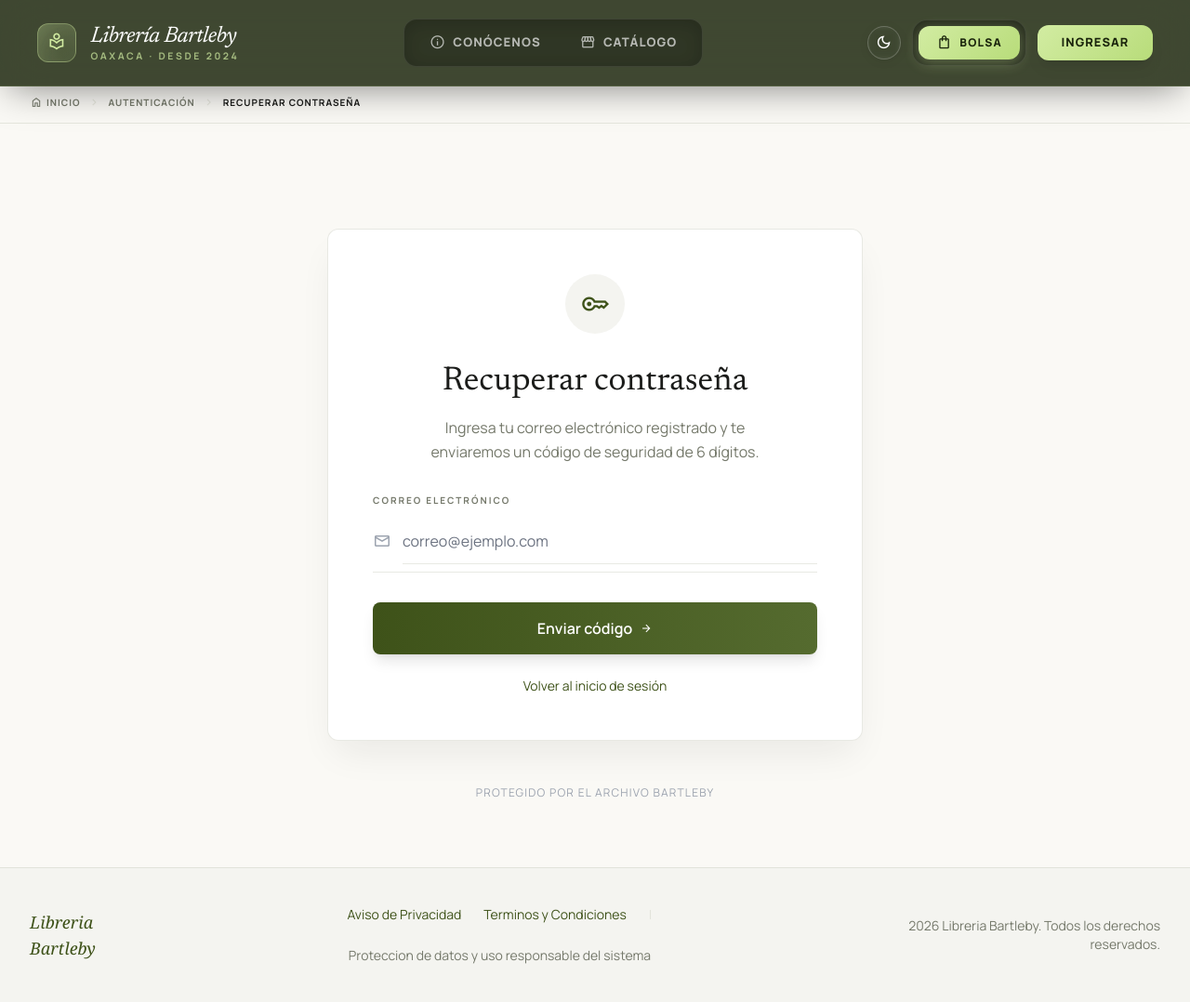
After one commit to Angixs-zz/libreria_bartleby, a Django app: page /usuarios/recuperar-password/ in a window 1280 px wide. The commit adds this page. Shown: the whole page at 93% size. Run offline with Django 5.2, Linux system fonts and the light colour scheme; some libraries are stand-ins or nearby versions.

Commit message:
Ahora podemos enviar por email

```diff
--- a/config/settings.py
+++ b/config/settings.py
@@ -156,6 +156,12 @@ MEDIA_ROOT = os.path.join(BASE_DIR, 'media')
 
 # Fallback local cuando Resend no está configurado
 EMAIL_BACKEND = config('EMAIL_BACKEND', default='django.core.mail.backends.console.EmailBackend')
+EMAIL_HOST = config('EMAIL_HOST', default='')
+EMAIL_PORT = config('EMAIL_PORT', cast=int, default=587)
+EMAIL_USE_TLS = config('EMAIL_USE_TLS', cast=bool, default=True)
+EMAIL_HOST_USER = config('EMAIL_HOST_USER', default='')
+EMAIL_HOST_PASSWORD = config('EMAIL_HOST_PASSWORD', default='')
+DEFAULT_FROM_EMAIL = config('DEFAULT_FROM_EMAIL', default='noreply@bartleby.dev')
 
 # REDIRECCIONES DE AUTENTICACIÓN
 LOGIN_URL = 'login'
--- a/templates/registration/login.html
+++ b/templates/registration/login.html
@@ -71,6 +71,7 @@
                     <div class="flex justify-between items-end mb-1">
                         <label class="block font-label text-[10px] uppercase tracking-[0.2em] transition-colors group-focus-within:!text-[var(--primary)]"
                                style="color: var(--text-muted);">Contraseña</label>
+                        <a href="{% url 'recuperar_password_solicitar' %}" class="text-[9px] uppercase tracking-wider font-bold hover:underline" style="color: var(--primary);">¿La olvidaste?</a>
                     </div>
                     <div class="flex items-center py-2 transition-all duration-500"
                          style="border-bottom: 1px solid var(--border);">
--- /dev/null
+++ b/usuarios/templates/usuarios/recuperar_solicitar.html
@@ -0,0 +1,83 @@
+{% extends 'base.html' %}
+
+{% block breadcrumbs %}
+<div class="w-full" style="background-color: var(--bg); border-bottom: 1px solid var(--border);">
+    <div class="max-w-7xl mx-auto px-8 py-3">
+        <nav class="flex items-center gap-2 text-[10px] font-bold uppercase tracking-widest" aria-label="Breadcrumb">
+            <a href="{% url 'lista_libros' %}" class="flex items-center gap-1 transition-opacity hover:opacity-70" style="color: var(--text-muted);">
+                <span class="material-symbols-outlined text-sm">home</span>
+                Inicio
+            </a>
+            <span class="material-symbols-outlined text-sm" style="color: var(--border);">chevron_right</span>
+            <span style="color: var(--text-muted);">Autenticación</span>
+            <span class="material-symbols-outlined text-sm" style="color: var(--border);">chevron_right</span>
+            <span style="color: var(--text);">Recuperar contraseña</span>
+        </nav>
+    </div>
+</div>
+{% endblock %}
+
+
+{% block content %}
+<main class="min-h-screen flex items-center justify-center px-6 py-12"
+      style="background-color: var(--bg);">
+    <div class="max-w-xl w-full">
+
+        <div class="rounded-xl shadow-[0_20px_40px_-10px_rgba(27,28,26,0.08)] p-8 md:p-12 relative z-10 mt-10"
+             style="background-color: var(--surface); border: 1px solid var(--border);">
+
+            <div class="flex justify-center mb-8">
+                <div class="w-16 h-16 rounded-full flex items-center justify-center"
+                     style="background-color: var(--bg-subtle); color: var(--primary);">
+                    <span class="material-symbols-outlined text-3xl">key</span>
+                </div>
+            </div>
+
+            <div class="text-center mb-8">
+                <h1 class="font-headline text-3xl md:text-4xl mb-4" style="color: var(--text);">Recuperar contraseña</h1>
+                <p class="font-body leading-relaxed max-w-sm mx-auto" style="color: var(--text-muted);">
+                    Ingresa tu correo electrónico registrado y te enviaremos un código de seguridad de 6 dígitos.
+                </p>
+            </div>
+
+            <form action="{% url 'recuperar_password_solicitar' %}" class="space-y-8" method="POST">
+                {% csrf_token %}
+
+                <div class="relative group">
+                    <label class="block font-label text-[10px] uppercase tracking-[0.2em] mb-1 transition-colors group-focus-within:!text-[var(--primary)]"
+                           style="color: var(--text-muted);">Correo electrónico</label>
+                    <div class="flex items-center py-2 transition-all duration-500"
+                         style="border-bottom: 1px solid var(--border);">
+                        <span class="material-symbols-outlined mr-3 text-xl transition-colors group-focus-within:!text-[var(--primary)]"
+                              style="color: var(--text-faint);">mail</span>
+                        <input name="email" type="email" required
+                               class="w-full bg-transparent border-none focus:ring-0 font-body p-0 text-sm md:text-base"
+                               style="color: var(--text); outline: none;"
+                               placeholder="correo@ejemplo.com"/>
+                    </div>
+                </div>
+
+                <div class="space-y-6">
+                    <button type="submit"
+                            class="w-full py-4 px-6 bg-gradient-to-r from-[#3e5219] to-[#556b2f] text-white font-body font-semibold rounded-lg hover:opacity-90 transition-opacity flex items-center justify-center gap-2 shadow-lg">
+                        Enviar código
+                        <span class="material-symbols-outlined text-sm">arrow_forward</span>
+                    </button>
+
+                    <div class="flex flex-col gap-3 text-center">
+                        <a href="{% url 'login' %}" class="text-sm font-body hover:underline transition-all"
+                                style="color: var(--primary);">
+                            Volver al inicio de sesión
+                        </a>
+                    </div>
+                </div>
+            </form>
+        </div>
+
+        <div class="mt-12 text-center text-xs font-body uppercase tracking-widest relative z-10"
+             style="color: var(--text-faint);">
+            Protegido por el Archivo Bartleby
+        </div>
+    </div>
+</main>
+{% endblock %}
--- a/usuarios/tests.py
+++ b/usuarios/tests.py
@@ -507,13 +507,13 @@ class DocumentosLegalesYRegistroTests(TestCase):
         )
 
         self.assertEqual(response.status_code, 302)
-        self.assertRedirects(response, reverse('login'))
+        self.assertRedirects(response, reverse('verificar_codigo'))
         usuario = User.objects.get(username='conaviso')
-        self.assertTrue(usuario.is_active)
+        self.assertFalse(usuario.is_active)
         self.assertEqual(usuario.email, 'conaviso@example.com')
         self.assertEqual(usuario.first_name, 'Luis')
         self.assertEqual(usuario.perfil.telefono, '5512345678')
-        self.assertIsNone(usuario.perfil.codigo_verificacion)
+        self.assertIsNotNone(usuario.perfil.codigo_verificacion)
 
     def test_registro_rechaza_correo_con_formato_invalido(self):
         response = self.client.post(
--- a/usuarios/urls.py
+++ b/usuarios/urls.py
@@ -10,6 +10,10 @@ urlpatterns = [
     # Login con código
     path('login-codigo/', views.login_con_codigo, name='login_con_codigo'),
     path('verificar-codigo-login/', views.verificar_codigo_login, name='verificar_codigo_login'),
+
+    # Recuperación de contraseña con código de email
+    path('recuperar-password/', views.recuperar_password_solicitar, name='recuperar_password_solicitar'),
+    path('recuperar-password/verificar/', views.recuperar_password_verificar, name='recuperar_password_verificar'),
 
     # Registro (vista personalizada que haremos ahora)
     path('registrar/', views.registrar, name='registrar'),
--- a/usuarios/views.py
+++ b/usuarios/views.py
@@ -109,20 +109,27 @@ def registrar(request):
         if form.is_valid():
             with transaction.atomic():
                 user = form.save(commit=False)
-                user.is_active = True
+                user.is_active = False  # Requiere verificación por código
                 user.first_name = form.cleaned_data['first_name']
                 user.last_name = form.cleaned_data['last_name']
                 user.email = form.cleaned_data['email']
                 user.save()
 
+                codigo = str(random.randint(100000, 999999))
                 perfil, _ = PerfilUsuario.objects.get_or_create(usuario=user)
                 perfil.telefono = form.cleaned_data['telefono']
                 perfil.direccion = form.cleaned_data.get('direccion', '')
-                perfil.codigo_verificacion = None
+                perfil.codigo_verificacion = codigo
                 perfil.save()
 
-            messages.success(request, 'Cuenta creada con éxito. Ya puedes entrar.')
-            return redirect('login')
+            try:
+                enviar_codigo_verificacion_email(user, codigo)
+                messages.success(request, 'Te hemos enviado un código de verificación a tu correo para activar tu cuenta.')
+            except Exception as exc:
+                messages.warning(request, f'Se creó tu cuenta, pero no se pudo enviar el correo de verificación: {exc}')
+
+            request.session['user_id_verificar'] = user.id
+            return redirect('verificar_codigo')
     else:
         form = RegistroClienteForm()
 
@@ -950,3 +957,106 @@ def resetear_password_cliente(request, user_id):
 
     messages.success(request, f'La contraseña de {cliente.get_full_name() or cliente.username} ha sido actualizada con éxito.')
     return redirect('detalle_cliente', user_id=cliente.id)
+
+
+def recuperar_password_solicitar(request):
+    """
+    Paso 1: Solicitar recuperación de contraseña por código enviado al email.
+    """
+    if request.user.is_authenticated:
+        return redirect('lista_libros')
+
+    if request.method == 'POST':
+        email = request.POST.get('email', '').strip()
+        if not email:
+            messages.error(request, 'Por favor ingresa tu correo electrónico.')
+            return render(request, 'usuarios/recuperar_solicitar.html')
+
+        try:
+            user = User.objects.get(email=email, is_active=True)
+        except User.DoesNotExist:
+            messages.error(request, 'No encontramos ninguna cuenta activa con ese correo electrónico.')
+            return render(request, 'usuarios/recuperar_solicitar.html')
+
+        # Generar código de 6 dígitos
+        codigo = str(random.randint(100000, 999999))
+
+        # Guardar en perfil
+        perfil, _ = PerfilUsuario.objects.get_or_create(usuario=user)
+        perfil.codigo_verificacion = codigo
+        perfil.save()
+
+        try:
+            from .email_service import enviar_codigo_recuperacion_email
+            enviar_codigo_recuperacion_email(user, codigo)
+            messages.success(request, 'Te hemos enviado un código de recuperación a tu correo.')
+        except Exception as exc:
+            messages.error(request, f'No se pudo enviar el correo de recuperación: {exc}')
+            return render(request, 'usuarios/recuperar_solicitar.html')
+
+        request.session['email_recuperacion'] = email
+        return redirect('recuperar_password_verificar')
+
+    return render(request, 'usuarios/recuperar_solicitar.html')
+
+
+def recuperar_password_verificar(request):
+    """
+    Paso 2: Verificar el código e ingresar la nueva contraseña.
+    """
+    if request.user.is_authenticated:
+        return redirect('lista_libros')
+
+    email = request.session.get('email_recuperacion')
+    if not email:
+        return redirect('recuperar_password_solicitar')
+
+    if request.method == 'POST':
+        codigo_ingresado = request.POST.get('codigo', '').strip()
+        password1 = request.POST.get('password1', '').strip()
+        password2 = request.POST.get('password2', '').strip()
+
+        if not codigo_ingresado or not password1 or not password2:
+            messages.error(request, 'Por favor completa todos los campos.')
+            return render(request, 'usuarios/recuperar_verificar.html', {'email': email})
+
+        if password1 != password2:
+            messages.error(request, 'Las contraseñas no coinciden.')
+            return render(request, 'usuarios/recuperar_verificar.html', {'email': email})
+
+        try:
+            user = User.objects.get(email=email, is_active=True)
+            perfil = PerfilUsuario.objects.get(usuario=user)
+
+            if perfil.codigo_verificacion == codigo_ingresado:
+                # Actualizar contraseña
+                user.set_password(password1)
+                user.save(update_fields=['password'])
+
+                # Limpiar código
+                perfil.codigo_verificacion = None
+                perfil.save()
+
+                # Limpiar sesión
+                request.session.pop('email_recuperacion', None)
+
+                # Registrar auditoría
+                registrar_auditoria(
+                    actor=None,
+                    accion='seguridad',
+                    modulo='usuarios',
+                    entidad_tipo='usuario_cliente',
+                    entidad_id=user.id,
+                    entidad_nombre=user.username,
+                    descripcion=f'El usuario "{user.username}" restableció su contraseña mediante código de email.',
+                )
+
+                messages.success(request, '¡Contraseña restablecida con éxito! Ya puedes iniciar sesión.')
+                return redirect('login')
+            else:
+                messages.error(request, 'El código ingresado es incorrecto.')
+        except User.DoesNotExist:
+            messages.error(request, 'Error al recuperar la cuenta.')
+            return redirect('recuperar_password_solicitar')
+
+    return render(request, 'usuarios/recuperar_verificar.html', {'email': email})
```
Also changed, not shown: usuarios/email_service.py (+45 -2 lines), usuarios/templates/usuarios/recuperar_verificar.html (added, +119 -0 lines), usuarios/templates/usuarios/registrar.html (+94 -11 lines).
